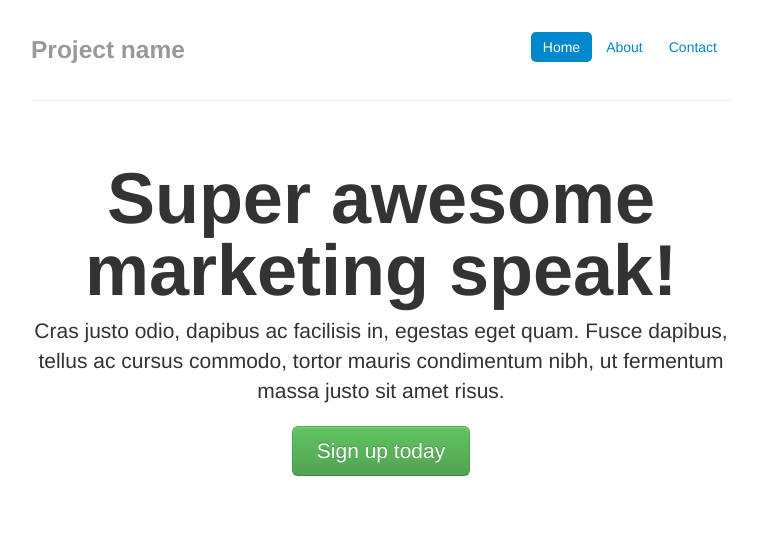
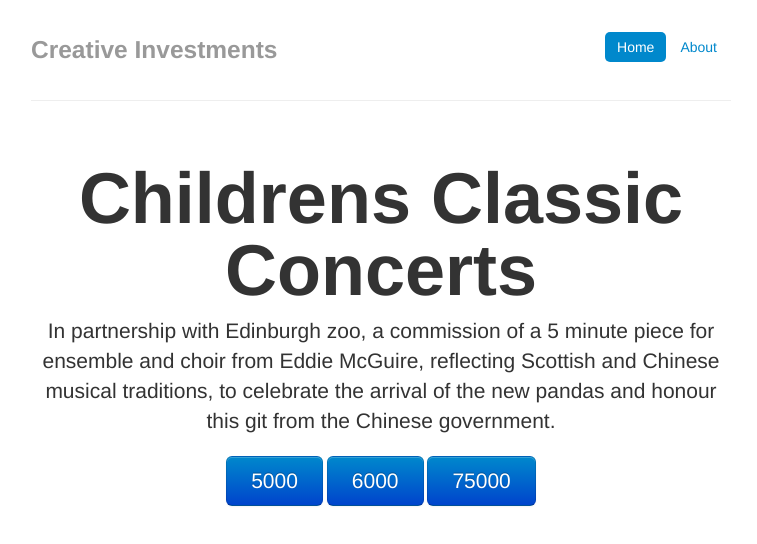
Before and after one commit to galvanist/cscotquiz, a plain HTML site: page index.html in a window 1280 px wide. Shown: the whole page, without its empty margins (259-1016 px from the left). Drawn offline with Linux system fonts and the light colour scheme.

Commit message:
put sample project from 2013 data in place

```diff
--- a/index.html
+++ b/index.html
@@ -3,7 +3,7 @@
 <html lang="en">
   <head>
     <meta charset="utf-8">
-    <title>Template &middot; Bootstrap</title>
+    <title>Creative Investments</title>
     <meta name="viewport" content="width=device-width, initial-scale=1.0">
     <meta name="description" content="">
     <meta name="author" content="">
@@ -62,22 +62,23 @@
         <ul class="nav nav-pills pull-right">
           <li class="active"><a href="#">Home</a></li>
           <li><a href="#">About</a></li>
-          <li><a href="#">Contact</a></li>
         </ul>
-        <h3 class="muted">Project name</h3>
+        <h3 class="muted">Creative Investments</h3>
       </div>
 
       <hr>
 
       <div class="jumbotron">
-        <h1>Super awesome marketing speak!</h1>
-        <p class="lead">Cras justo odio, dapibus ac facilisis in, egestas eget quam. Fusce dapibus, tellus ac cursus commodo, tortor mauris condimentum nibh, ut fermentum massa justo sit amet risus.</p>
-        <a class="btn btn-large btn-success" href="#">Sign up today</a>
+        <h1>Childrens Classic Concerts</h1>
+        <p class="lead">In partnership with Edinburgh zoo, a commission of a 5 minute piece for ensemble and choir from Eddie McGuire, reflecting Scottish and Chinese musical traditions, to celebrate the arrival of the new pandas and honour this git from the Chinese government.</p>
+        <a class="btn btn-large btn-primary" href="#">5000</a>
+        <a class="btn btn-large btn-primary" href="#">6000</a>
+        <a class="btn btn-large btn-primary" href="#">75000</a>
       </div>
 
-      <!--hr-->
+      <!--hr>
 
-      <!--div class="footer">
+      <div class="footer">
         <p>&copy; Company 2013</p>
       </div-->
 
```
